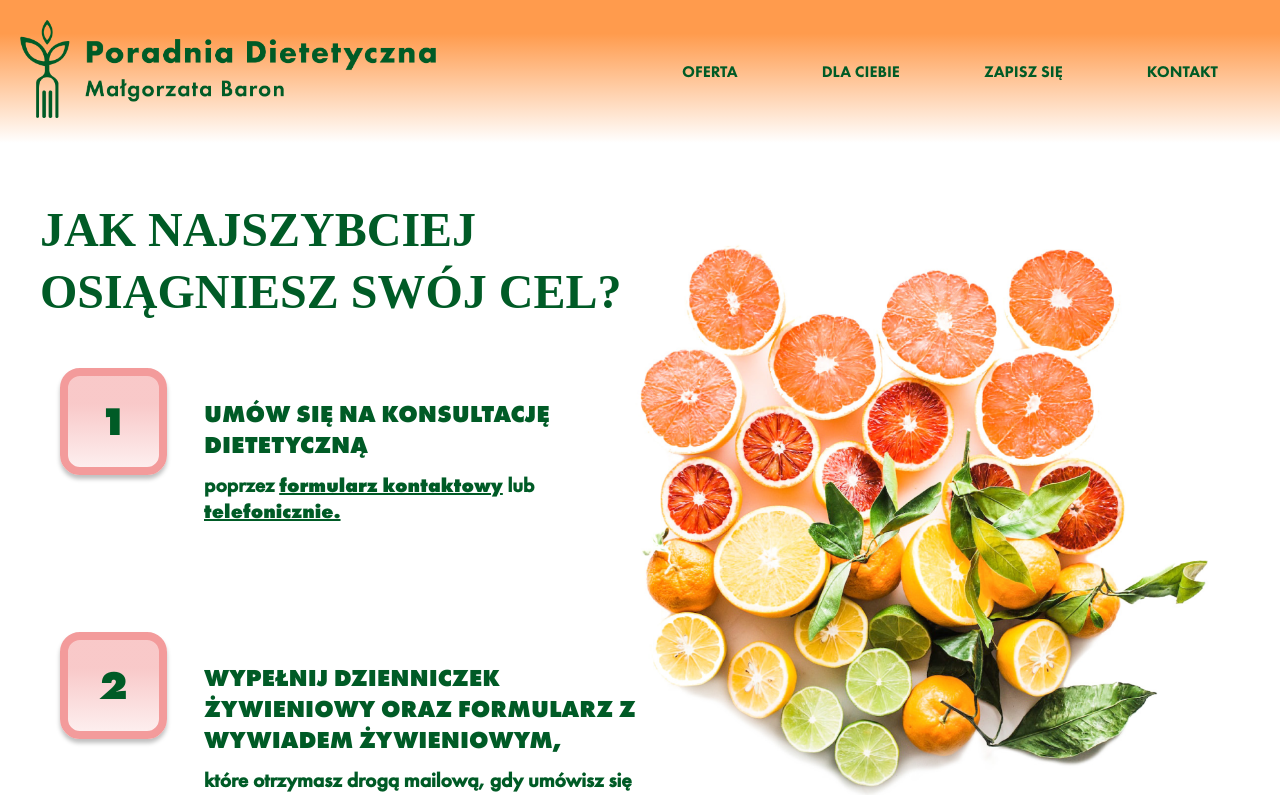
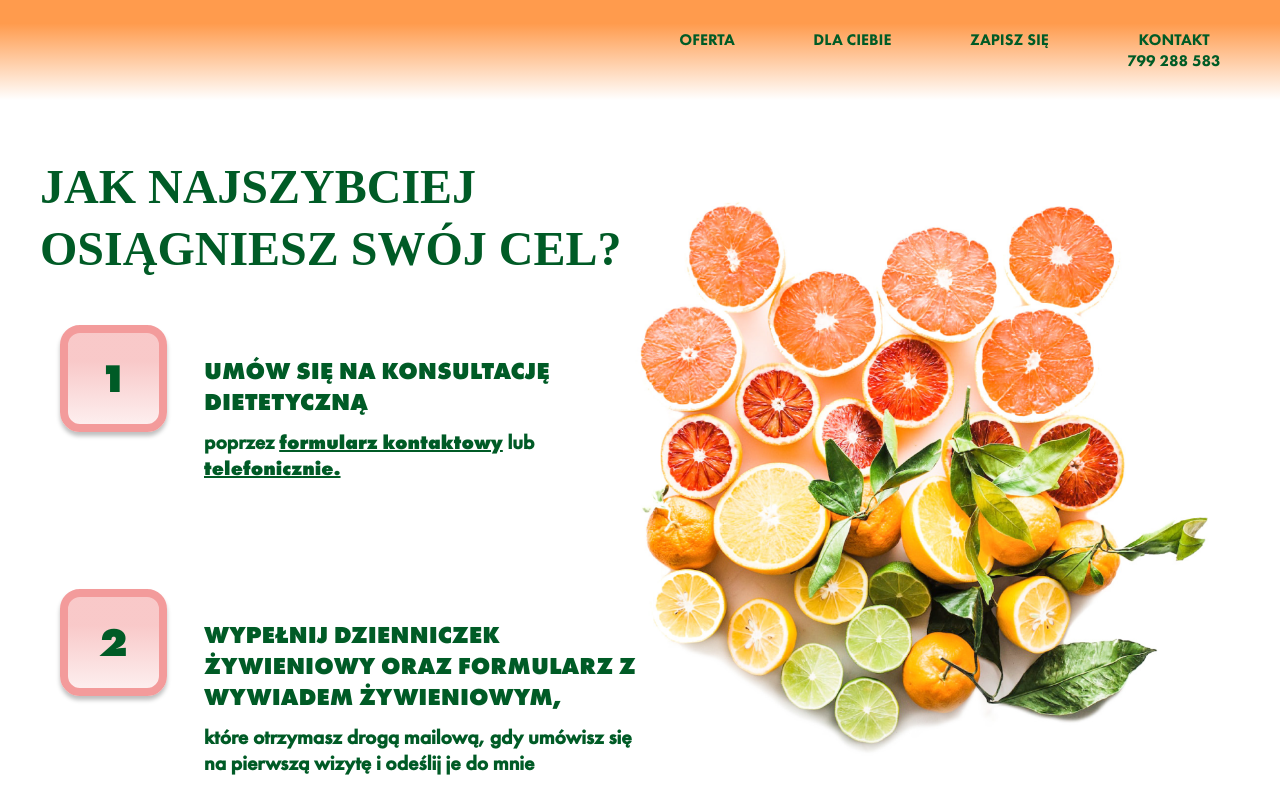
Before and after one commit to AdamJochemczyk/poradnia, a React (Create React App) app: page /dla-ciebie in a window 1280 px wide. Shown: the top 795 px of the page. Built offline with nearby package versions, Linux system fonts and the light colour scheme; a web font is replaced by a local one.

Commit message:
feat: navbar improvements

```diff
--- a/src/Components/Footer/Footer.tsx
+++ b/src/Components/Footer/Footer.tsx
@@ -16,7 +16,7 @@ import badajto from "../../assets/Graphics/badajto.png";
 export const Footer = () => {
   return (
     <footer className={style.container}>
-      <section className={style.newsletter}>
+      <section className={style.newsletter} id="#newsletter">
         <div>
           <p>
             Chcesz zobaczyć przykładowy jadłospis lub chcesz być na bieżąco?
--- a/src/Components/Navigation/Navigation.module.scss
+++ b/src/Components/Navigation/Navigation.module.scss
@@ -15,30 +15,11 @@
     background-color: #fff;
     overflow: hidden;
     z-index: 10;
-
-    &__topGradient {
-        position: absolute;
-        left: 0;
-        top: 0;
-        height: 70px;
-        position: absolute;
-        background-image : linear-gradient(180deg, #FF9B4D 0%, rgba(255, 155, 77, 0) 100%);
-    }
-    &__bottomGradient {
-        position: absolute;
-        left: 0;
-        top: 100px;
-        height: 150px;
-        position: absolute;
-        background-image : linear-gradient(180deg, #FF9B4D 0%, rgba(255, 155, 77, 0) 100%);
-        transform: rotate(-180deg);
-        z-index: 5;
-    }
+    background-image : linear-gradient(180deg, #FF9B4D, #FFF 40%, #FFF 60%, #FF9B4D 100%);
 
 
     &__option {
         font-family: 'FuturaPTHeavy', sans-serif;
-        z-index: 15;
         color: $darkGreen;
         text-align: center;
         text-decoration: none;
--- a/src/Components/Navigation/Navigation.tsx
+++ b/src/Components/Navigation/Navigation.tsx
@@ -1,40 +1,61 @@
-import { useState } from "react"
-import styles from "./Navigation.module.scss"
-import photo from "../../assets/Photos/logoZielone.png"
+import { useState, useEffect } from "react";
+import styles from "./Navigation.module.scss";
+import photo from "../../assets/Photos/logoZielone.png";
+import { Link } from "react-router-dom";
+//@ts-ignore
+import { HashLink } from "react-router-hash-link";
 
-export const MenuToggled = ({closeAction}:{closeAction:()=>void}) => {
-
+export const MenuToggled = ({ closeAction }: { closeAction: () => void }) => {
   return (
     <div className={styles.menu}>
-            <div className={styles.menu__topGradient} />
       <div className={styles.menu__close} />
       <div className={styles.menu__links}>
-                <p className={styles.menu__option}>OFERTA</p>
-                <p className={styles.menu__option}>DLA CIEBIE</p>
-                <p className={styles.menu__option}>ZAPISZ SIĘ</p>
-                <p className={styles.menu__option}>KONTAKT</p>
+        <Link to="/oferta" className={styles.menu__option}>
+          OFERTA
+        </Link>
+        <Link to="/dla-ciebie" className={styles.menu__option}>DLA CIEBIE</Link>
+        <HashLink smooth to="/#newsletter" className={styles.menu__option}>ZAPISZ SIĘ</HashLink>
+        <a href="tel:+48799288583" className={styles.menu__option}>
+          <div>KONTAKT</div>
+          <div>799 288 583</div>
+        </a>
       </div>
-            <div className={styles.menu__bottomGradient} />
       <button onClick={() => closeAction()} className={styles.menu__close}>
         <div className={styles.close__barP} />
         <div className={styles.close__barL} />
       </button>
-
     </div>
-    )
-
-}
+  );
+};
 
 export const Navigation = () => {
+  const [isOpen, setIsOpen] = useState(false);
+  const handleClick = () => setIsOpen(!isOpen);
 
-    const [isOpen, setIsOpen] = useState(false)
-    const handleClick = () => setIsOpen(!isOpen)
+  const [showLogo, setShowLogo] = useState(false);
+
+  const handleLogoChange = () => {
+    if (window.innerWidth < 900) {
+      setShowLogo(true);
+    } else if (window.scrollY > 350) {
+      setShowLogo(true);
+    } else {
+      setShowLogo(false);
+    }
+  };
+  useEffect(() => {
+    window.addEventListener("scroll", handleLogoChange, { passive: true });
+
+    return () => {
+      window.removeEventListener("scroll", handleLogoChange);
+    };
+  }, []);
 
   return (
     <>
       <nav className={styles.navbar}>
         <div className={styles.navbar__logo}>
-                <img src={photo} alt="Logo" />
+          {showLogo ? <img src={photo} alt="Logo" /> : null}
         </div>
         <div className={styles.navbar__handle} onClick={handleClick}>
           <div className={styles.handle__element}></div>
@@ -42,13 +63,20 @@ export const Navigation = () => {
           <div className={styles.handle__element}></div>
         </div>
         <div className={styles.links__wide}>
-                <p className={styles.menu__option}>OFERTA</p>
-                <p className={styles.menu__option}>DLA CIEBIE</p>
+          <Link to="/oferta" className={styles.menu__option}>
+            OFERTA
+          </Link>
+          <Link to="/dla-ciebie" className={styles.menu__option}>
+            DLA CIEBIE
+          </Link>
           <p className={styles.menu__option}>ZAPISZ SIĘ</p>
-                <p className={styles.menu__option}>KONTAKT</p>
+          <a href="tel:+48799288583" className={styles.menu__option}>
+            <div>KONTAKT</div>
+            <div>799 288 583</div>
+          </a>
         </div>
       </nav>
-        {isOpen && <MenuToggled closeAction={() => setIsOpen(false)}/> }
+      {isOpen && <MenuToggled closeAction={() => setIsOpen(false)} />}
     </>
-    )
-}
+  );
+};
```
Also changed, not shown: 1 other file (tests, documents, lock files or other folders). Lines whose indentation alone changed are shown as unchanged.
